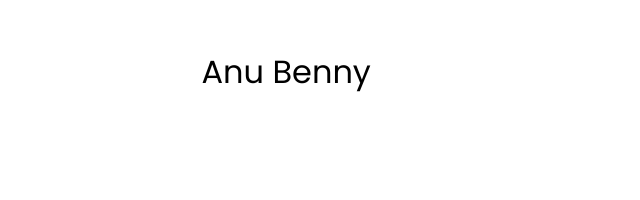
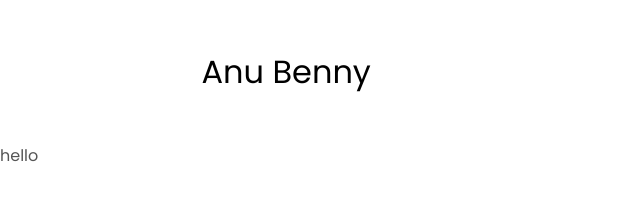
Before and after one commit to anubenny123/anu-portfolio, a website: page public/index.html in a window 1280 px wide. Shown: the full height of the page, 0-640 px from the left. Drawn offline with nearby package versions, Linux system fonts and the light colour scheme.

Commit message:
pic added

```diff
--- a/public/index.html
+++ b/public/index.html
@@ -30,6 +30,7 @@
             <span class="block bg-black w-full h-1 transition-all duration-300 ease-in-out"></span>
 
       </div>
+
       <div class="menu-links absolute top-full right-0 bg-white w-max max-h-0 overflow-hidden transition-all duration-300 ease-in-out">
 
         <li><a href="#home" onclick="toggleMenu()" class="block px-4 text-center text-lg text-black no-underline transition-all duration-300 ease-in-out hover:text-gray-400 hover:underline text-decoration-none">Home</a></li>
@@ -40,6 +41,9 @@
   </nav>
 
 </nav>
+<section>
+  <p>hello</p>
+</section>
 <script src="./script.js"></script>
 </body>
 </html>
```
Also changed, not shown: public/images/github-min.png (added).
